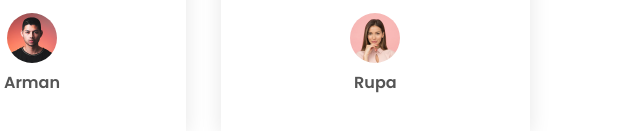
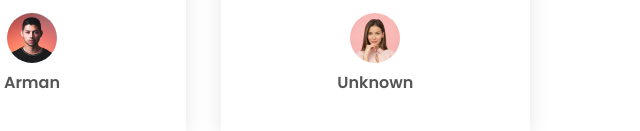
Before and after one commit to Armanhossain192588/E-commerce-web, a plain HTML site: page index.html in a window 1280 px wide. Shown: the part 3505-3636 px from the top of the page, 608-1248 px from the left. Drawn offline with Linux system fonts and the light colour scheme.

Commit message:
few changes

```diff
--- a/index.html
+++ b/index.html
@@ -273,7 +273,7 @@
                     <i class="fa-regular fa-star"></i>
                 </div>
                 <img src="RedStore_Img/images/user-3.png" alt="User 3">
-                <h3>Rupa</h3>
+                <h3>Unknown</h3>
             </div>
         </div>
     </div>
```
